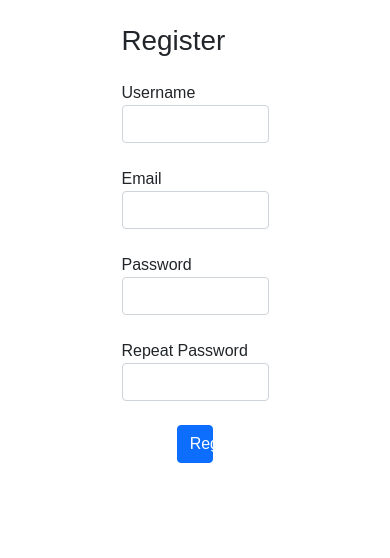
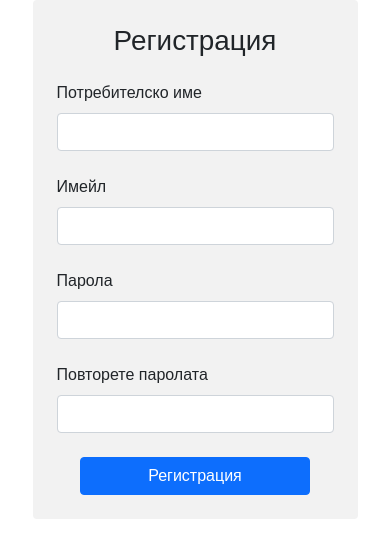
Before and after one commit to superscrabble/SuperScrabble, an Angular app in the folder src/ClientApp/super-scrabble-app/: page /register in a window 390 px wide. Shown: the top 558 px of the page. Built offline with nearby package versions, Linux system fonts and the light colour scheme; a web font is replaced by a local one.

Commit message:
Make registerForm responsive

```diff
--- a/src/ClientApp/super-scrabble-app/src/app/pages/login-form/login-form.component.html
+++ b/src/ClientApp/super-scrabble-app/src/app/pages/login-form/login-form.component.html
@@ -1,13 +1,13 @@
-<div class="p-4 col-6 mx-auto">
-    <h1 class="mb-4">Login</h1>
+<div class="p-4 col-lg-4 col-xs-5 mx-auto rounded" style="background-color: #F2F2F2; font-size: 1.15rem;">
+    <h1 class="mb-4 text-center">Вход</h1>
     <form (ngSubmit)="onLogin()" #form="ngForm">
-        <div class="username mb-4">
-            <label for="username">Username</label>
+        <div class="mb-5">
+            <label class="mb-3" for="username">Потребителско име</label>
             <input
+                ngModel
                 type="text"
                 id="username"
-                class="form-control"
-                ngModel
+                class="form-control mb-2"
                 name="username"/>
             <div
                 class="text-danger"
@@ -15,13 +15,13 @@
                 {{errorMessage}}
             </div>
         </div>
-        <div class="password mb-4">
-            <label for="password">Password</label>
+        <div class="mb-5">
+            <label class="mb-3" for="password">Парола</label>
             <input
+                ngModel
                 type="password"
-                class="form-control"
+                class="form-control mb-2"
                 id="password"
-                ngModel
                 name="password"/>
             <div
                 class="text-danger"
@@ -31,9 +31,9 @@
         </div>
         <div class="d-flex justify-content-center">
             <button
-                class="btn btn-primary col-3"
+                class="btn btn-primary mt-3 col-lg-4 col-6"
                 type="submit"
-                [disabled]="!form.valid">Login</button>
+                [disabled]="!form.valid">Влез</button>
         </div>
     </form>
 </div>
--- a/src/ClientApp/super-scrabble-app/src/app/pages/register-form/register-form.component.html
+++ b/src/ClientApp/super-scrabble-app/src/app/pages/register-form/register-form.component.html
@@ -1,13 +1,13 @@
-<div class="p-4 col-6 mx-auto">
-    <h1 class="mb-4">Register</h1>
+<div class="p-4 col-lg-4 col-md-6 col-sm-8 col-10 mx-auto rounded" style="background-color: #F2F2F2;">
+    <h1 class="mb-4 text-center">Регистрация</h1>
     <form (ngSubmit)="onRegister()" #form="ngForm">
-        <div class="username mb-4">
-            <label for="username">Username</label>
+        <div class="mb-4">
+            <label class="mb-2" for="username">Потребителско име</label>
             <input
+                ngModel
                 type="text"
                 id="username"
-                class="form-control"
-                ngModel
+                class="form-control mb-1"
                 name="username"/>
             <div
                 class="text-danger"
@@ -15,13 +15,13 @@
                 {{errorMessage}}
             </div>
         </div>
-        <div class="email mb-4">
-            <label for="email">Email</label>
+        <div class="mb-4">
+            <label class="mb-2" for="email">Имейл</label>
             <input
+                ngModel
                 type="text"
-                class="form-control"
+                class="form-control mb-1"
                 id="email"
-                ngModel
                 name="email"/>
             <div
                 class="text-danger"
@@ -29,13 +29,13 @@
                 {{errorMessage}}
             </div>
         </div>
-        <div class="password mb-4">
-            <label for="password">Password</label>
+        <div class="mb-4">
+            <label class="mb-2" for="password">Парола</label>
             <input
+                ngModel
                 type="password"
-                class="form-control"
+                class="form-control mb-1"
                 id="password"
-                ngModel
                 name="password"/>
             <div
                 class="text-danger"
@@ -44,12 +44,12 @@
             </div>
         </div>
         <div class="repeatedPassword mb-4">
-            <label for="repeatedPassword">Repeat Password</label>
+            <label class="mb-2" for="repeatedPassword">Повторете паролата</label>
             <input
+                ngModel
                 type="password"
-                class="form-control"
+                class="form-control mb-1"
                 id="repeatedPassword"
-                ngModel
                 name="repeatedPassword"/>
             <div
                 class="text-danger"
@@ -59,9 +59,9 @@
         </div>
         <div class="d-flex justify-content-center">
             <button
-                class="btn btn-primary col-3"
+                class="btn btn-primary col-lg-4 col-md-6 col-sm-8 col-10"
                 type="submit"
-                [disabled]="!form.valid">Register</button>
+                [disabled]="!form.valid">Регистрация</button>
         </div>
     </form>
 </div>
```
